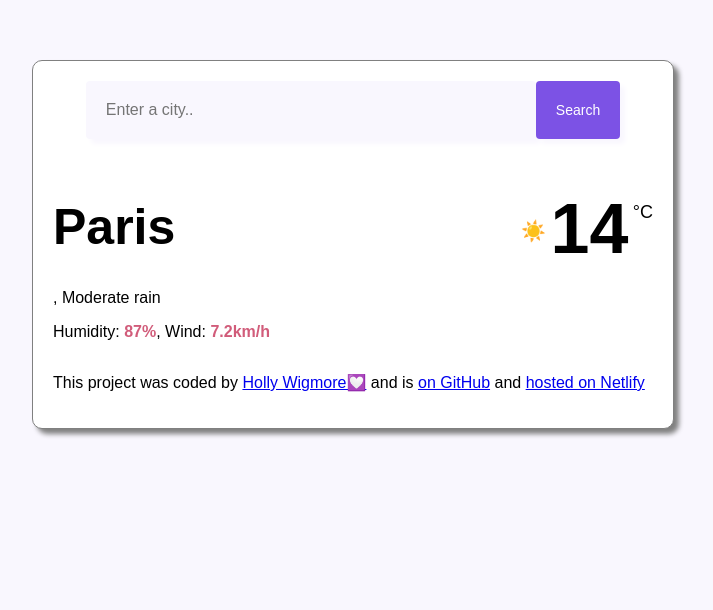
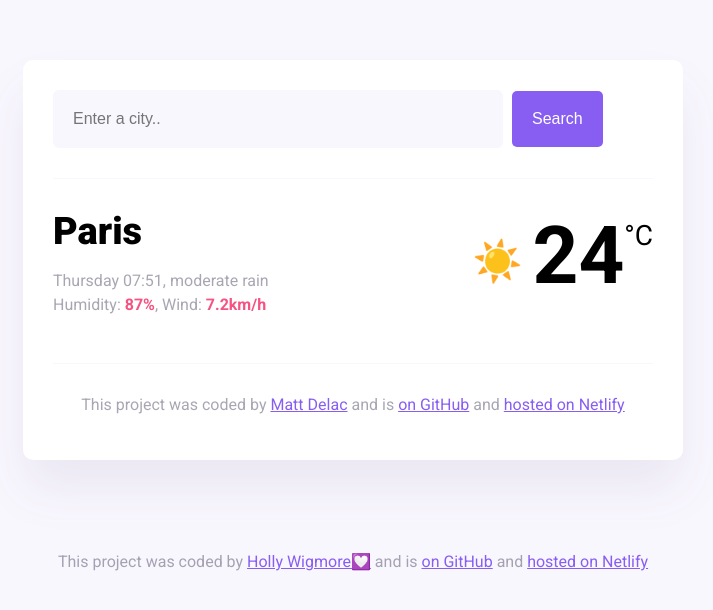
Before and after one commit to Holly-Wigmore/SheCodes-Project, a plain HTML site: page weatherapp.html in a window 1280 px wide. Shown: the whole page, without its empty margins (287-1000 px from the left). Drawn offline with nearby package versions, Linux system fonts and the light colour scheme.

Commit message:
Corrected code that was incorrect

```diff
--- a/src/style.css
+++ b/src/style.css
@@ -1,64 +1,98 @@
 body {
-  font-family: "PT Sans", sans-serif;
-  background-color: #f9f7fe;
+  background: #f9f7fe;
+  font-family: "Roboto", sans-serif;
 }
-.weather-container {
-  display: block;
+
+a {
+  color: #885df1;
+}
+
+.weather-app {
+  background: white;
+  max-width: 600px;
   margin: 60px auto;
-  max-width: 600px;
-  padding: 20px;
-  border: 1px solid grey;
-  box-shadow: 5px 5px 5px grey;
+  padding: 30px;
   border-radius: 10px;
-  background-color: white;
+  box-shadow: 0 30px 50px rgba(65, 50, 100, 0.08);
 }
-form {
-  display: flex;
-  justify-content: center;
+
+header {
+  border-bottom: 1px solid #f9f7fe;
+  padding-bottom: 30px;
 }
-.search-bar {
-  border-radius: 4px;
-  padding: 20px;
-  font-size: 16px;
-  width: 75%;
+
+.search-input {
   background-color: #f9f7fe;
   border: none;
-  box-shadow: 5px 5px 5px #f9f7fe;
+  color: rgba(39, 33, 66, 0.4);
+  font-size: 16px;
+  padding: 20px;
+  width: 75%;
+  border-radius: 6px;
 }
-.search-btn {
-  background: #7c52e5;
+
+.search-button {
+  margin-left: 5px;
+  font-size: 16px;
+  background-color: #885df1;
   color: white;
-  padding: 10px 20px;
-  font-size: 14px;
-  border-radius: 4px;
   border: none;
-  box-shadow: 5px 5px 5px #f9f7fe;
+  padding: 20px;
+  line-height: 1;
+  border-radius: 5px;
 }
-div .current-weather {
+
+main {
+  padding: 30px 0;
+}
+
+.current-temperature {
+  font-size: 48px;
+}
+
+.current-weather {
   display: flex;
   justify-content: space-between;
-  margin-top: 25px;
 }
-h1 {
-  font-size: 50px;
+
+.current-city {
+  font-size: 38px;
+  font-weight: 900;
+  margin: 0;
 }
-strong {
-  color: #d15c7a;
+.current-details {
+  color: rgba(39, 33, 66, 0.4);
+  font-size: 16px;
+  font-weight: 400;
+  line-height: 24px;
 }
-div .weather-right-align {
-  margin-top: 25px;
+
+.current-details strong {
+  color: #f65282;
 }
-.weather-emoji {
-  font-size: 20px;
+
+.current-temperature-icon {
   position: relative;
-  top: -15px;
+  top: -8px;
+  font-size: 40px;
+  margin-right: 10px;
 }
-.weather-value {
-  font-size: 70px;
+
+.current-temperature-value {
+  font-size: 80px;
   font-weight: bold;
 }
-.weather-degree {
-  font-size: 18px;
+
+.current-temperature-unit {
+  font-size: 28px;
   position: relative;
-  top: -35px;
+  top: -38px;
 }
+
+footer {
+  border-top: 1px solid #f9f7fe;
+  text-align: center;
+  padding-top: 15px;
+
+  color: rgba(39, 33, 66, 0.4);
+}
--- a/weatherapp.html
+++ b/weatherapp.html
@@ -3,38 +3,60 @@
   <head>
     <meta charset="UTF-8" />
     <meta name="viewport" content="width=device-width, initial-scale=1.0" />
-    <title>Weather App</title>
+    <link rel="preconnect" href="https://fonts.googleapis.com" />
+    <link rel="preconnect" href="https://fonts.gstatic.com" crossorigin />
+    <link
+      href="https://fonts.googleapis.com/css2?family=Roboto:ital,wght@0,100;0,400;0,500;0,700;0,900;1,100;1,300;1,400;1,500;1,700;1,900&display=swap"
+      rel="stylesheet"
+    />
     <link rel="stylesheet" href="src/style.css" />
+    <script src="https://unpkg.com/axios@1.6.7/dist/axios.min.js"></script>
+    <title>My weather application</title>
   </head>
   <body>
-    <div class="weather-container">
+    <div class="weather-app">
       <header>
         <form id="search-form">
           <input
-            id="search-input"
-            class="search-bar"
             type="search"
             placeholder="Enter a city.."
             required
+            class="search-input"
+            id="search-input"
           />
-          <input class="search-btn" type="submit" value="Search" />
+          <input type="submit" value="Search" class="search-button" />
         </form>
       </header>
       <main>
         <div class="current-weather">
           <div>
-            <h1>Paris</h1>
-            <p><span id="date-time"></span>, Moderate rain <br /></p>
-            <p>
+            <h1 class="current-city" id="current-city">Paris</h1>
+            <p class="current-details">
+              <span id="current-date"></span>, moderate rain <br />
               Humidity: <strong>87%</strong>, Wind: <strong>7.2km/h</strong>
             </p>
           </div>
-          <div class="weather-right-align">
-            <span class="weather-emoji">☀️</span>
-            <span class="weather-value">14</span>
-            <span class="weather-degree">°C</span>
+          <div class="current-temperature">
+            <span id="weather-icon" class="current-temperature-icon">☀️</span
+            ><span id="temperature-metric" class="current-temperature-value"
+              >24</span
+            ><span class="current-temperature-unit">°C</span>
           </div>
         </div>
+      </main>
+      <footer>
+        <p>
+          This project was coded by
+          <a href="#" target="_blank">Matt Delac</a> and is
+          <a href="#" target="_blank"> on GitHub</a> and
+          <a href="#" target="_blank">hosted on Netlify</a>
+        </p>
+      </footer>
+    </div>
+  </body>
+  <script src="src/script.js"></script>
+</html>
+
       </main>
       <footer>
         <p>
```
